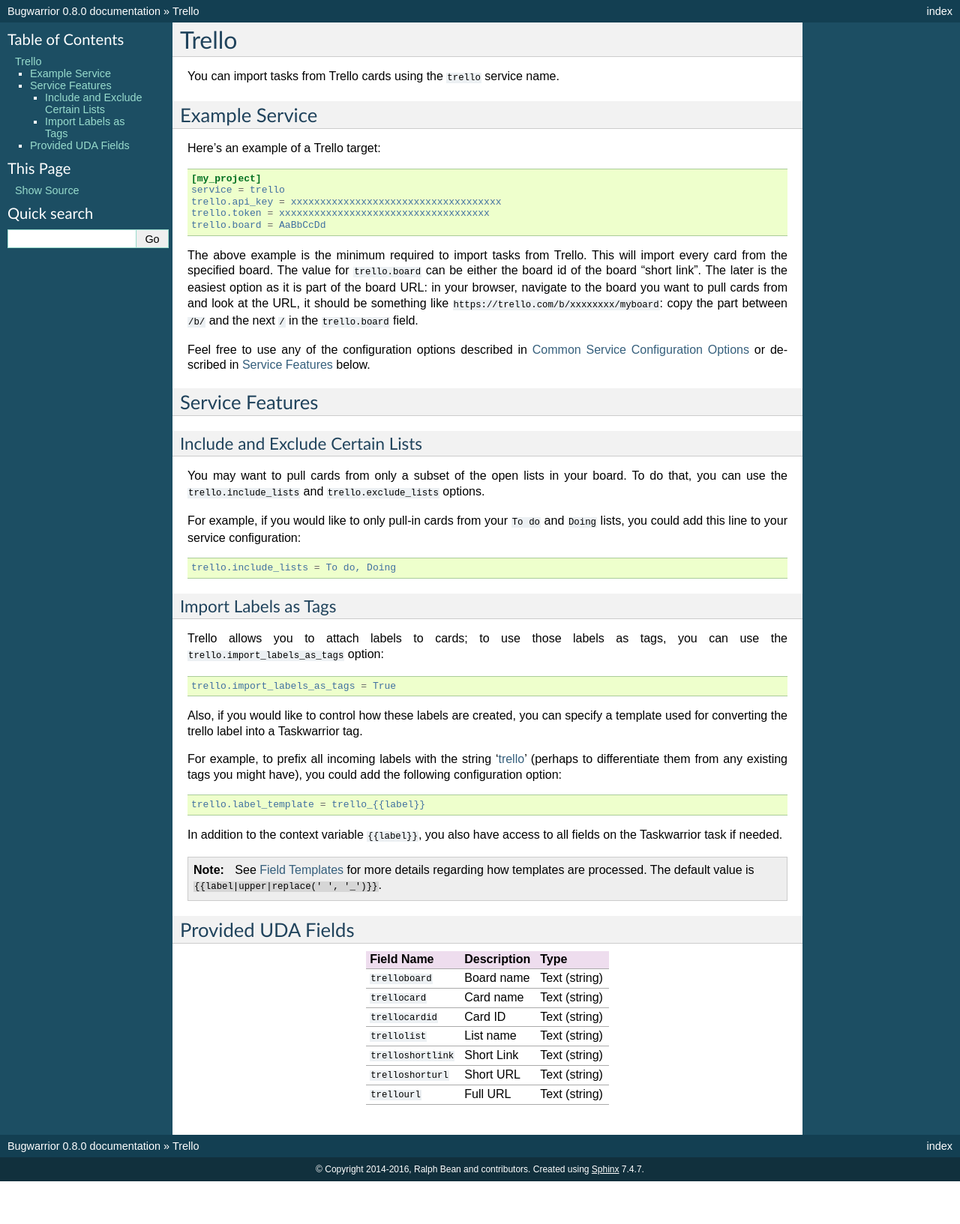
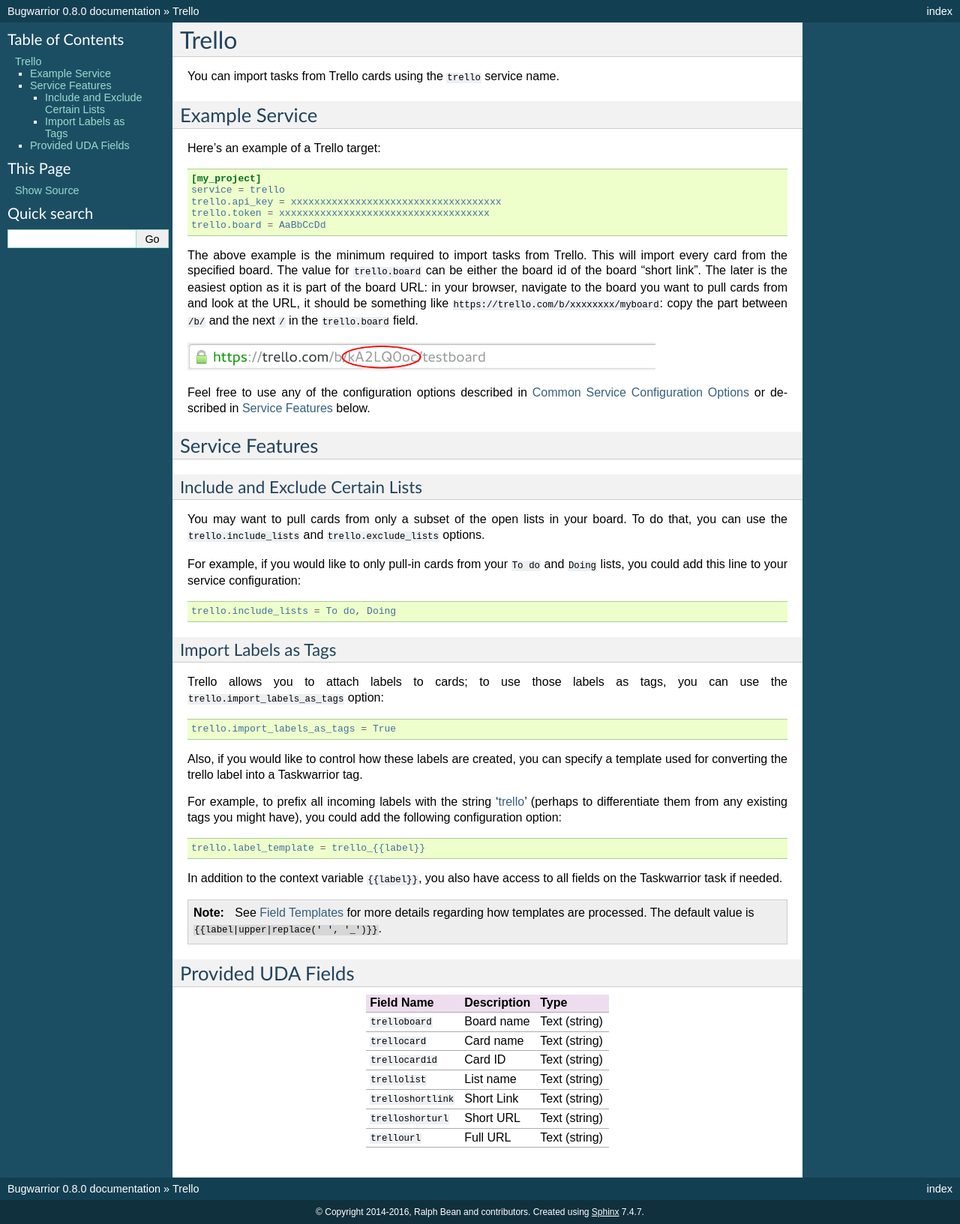
Before and after one commit to GothenburgBitFactory/bugwarrior, a Sphinx documentation site: the page built from bugwarrior/docs/services/trello.rst, in a window 1280 px wide. Shown: the whole page at 75% size. Built offline with Sphinx 7.4.7, drawn with Linux system fonts in a browser that asks for light colours; pages that are not in the unit, such as notebooks, are missing from menus; before the commit the page ends 1576 px from its top, so only the background shows below that.

Commit message:
Trello: Add URL screenshot to the doc
To make it clearer where the board "short link" is.

```diff
--- a/bugwarrior/docs/services/trello.rst
+++ b/bugwarrior/docs/services/trello.rst
@@ -21,6 +21,9 @@
 navigate to the board you want to pull cards from and look at the URL, it
 should be something like ``https://trello.com/b/xxxxxxxx/myboard``: copy the
 part between ``/b/`` and the next ``/`` in the ``trello.board`` field.
+
+.. image:: pictures/trello_url.png
+   :height: 1cm
 
 Feel free to use any of the configuration options described in
 :ref:`common_configuration_options` or described in `Service Features`_ below.
```
Also changed, not shown: bugwarrior/docs/services/pictures/trello_url.png (added).
